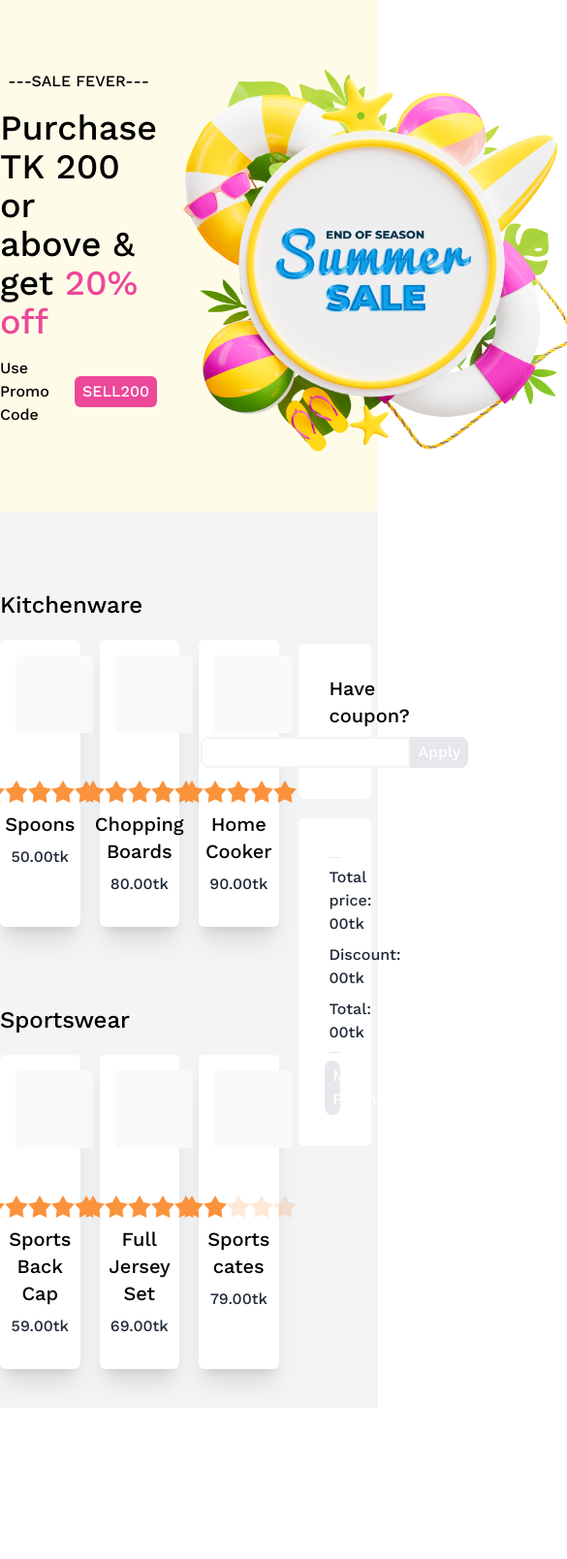
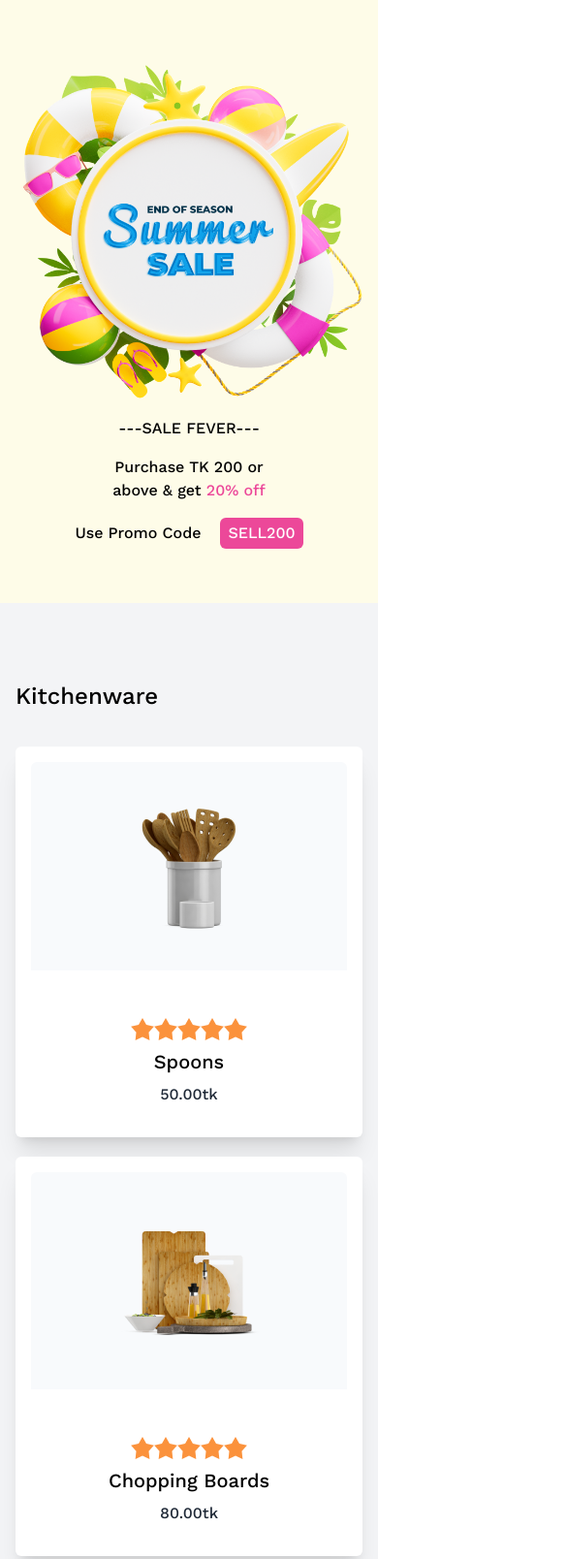
Before and after one commit to Archa-Amrita/summer_sale, a plain HTML site: page index.html in a window 390 px wide. Shown: the top 1608 px of the page at 97% size, 585 px wide, since content can reach past the window. Before the commit the page ends 1452 px from the top, so only its background shows below. Drawn offline with nearby package versions, Linux system fonts and the light colour scheme.

Commit message:
js updated

```diff
--- a/index.html
+++ b/index.html
@@ -21,29 +21,30 @@
 <body class="bg-white">
     <!-- Banner section -->
     <header class=" bg-yellow-50">
-        <div class="container mx-auto flex justify-evenly items-center pt-10 pb-10">
+        <div class="container lg:mx-auto lg:flex lg:justify-evenly lg:items-center lg:flex-row-reverse pt-10 pb-10">
+            <img src="images/Summer 1.png" class="lg:max-w-md rounded-lg" />
             <div class="text-black">
                 <p class="text-center pb-4">---SALE FEVER---</p>
-                <h1 class="text-4xl pb-4">Purchase TK 200 or <br> above & get <span class="text-pink-500">20% off</span>
+                <h1 class="lg:text-4xl pb-4 text-center">Purchase TK 200 or <br> above & get <span class="text-pink-500">20% off</span>
                 </h1>
                 <div class="flex justify-center items-center gap-5 pb-4">
                     <p class="font-medium">Use Promo Code</p>
                     <button class="rounded-md bg-pink-500 p-1 pl-2 pr-2 text-white">SELL200</button>
                 </div>
             </div>
-            <img src="images/Summer 1.png" class="max-w-md rounded-lg" />
+            <!-- <img src="images/Summer 1.png" class="sm:hidden max-w-md rounded-lg lg:" /> -->
         </div>
     </header>
     <!-- Main section -->
     <main class="bg-gray-100">
         <div class="container mx-auto">
-            <div class="grid grid-cols-4 pt-10 gap-5">
+            <div class="grid lg:grid-cols-4 grid-cols-1 pt-10 gap-5">
                 <!-- Product section -->
-                <div class="col-span-3">
+                <div class="lg:col-span-3">
                     <!-- Kitchenware -->
                     <section class="pt-10">
-                        <h1 class="text-2xl font-normal text-black pb-5">Kitchenware</h1>
-                        <div class="grid grid-cols-3 gap-5 pb-10">
+                        <h1 class="text-2xl font-normal text-black pb-5 px-4 lg:px-0">Kitchenware</h1>
+                        <div class="grid lg:grid-cols-3 grid-cols-1 gap-5 pb-10 mx-4 my-4 lg:m-0">
                             <div id="k-accessory1" class="card col-span-1 bg-white shadow-xl rounded-md">
                                 <figure class="p-10 bg-slate-50 m-4">
                                     <img src="images/prod1.png" alt="" class="" />
@@ -61,7 +62,7 @@
                                     <p><span id="k-price-1">50.00</span>tk</p>
                                 </div>
                             </div>
-                            <div id="k-accessory2"  class="card col-span-1 bg-white shadow-xl rounded-md">
+                            <div id="k-accessory2" class="card col-span-1 bg-white shadow-xl rounded-md">
                                 <figure class="p-10 bg-slate-50 m-4">
                                     <img src="images/prod2.png" alt="" class="" />
                                 </figure>
@@ -78,7 +79,7 @@
                                     <p id="k-price-2"><span>80.00</span>tk</p>
                                 </div>
                             </div>
-                            <div id="k-accessory3"  class="card col-span-1 bg-white shadow-xl rounded-md">
+                            <div id="k-accessory3" class="card col-span-1 bg-white shadow-xl rounded-md">
                                 <figure class="p-10 bg-slate-50 m-4">
                                     <img src="images/prod3.png" alt="" class="" />
                                 </figure>
@@ -99,8 +100,8 @@
                     </section>
                     <!-- Sportswear -->
                     <section class="pt-10">
-                        <h1 class="text-2xl font-normal text-black pb-5">Sportswear</h1>
-                        <div class="grid grid-cols-3 gap-5 pb-10">
+                        <h1 class="text-2xl font-normal text-black pb-5 px-4 lg:px-0">Sportswear</h1>
+                        <div class="grid lg:grid-cols-3 grid-cols-1 gap-5 pb-10 mx-4 my-4 lg:m-0">
                             <div class="card col-span-1 bg-white shadow-xl rounded-md">
                                 <figure class="p-10 bg-slate-50 m-4">
                                     <img src="images/prod4.png" alt="" class="" />
@@ -213,20 +214,21 @@
                     </section> -->
                 </div>
                 <!-- Cart section -->
-                <div class="col-span-1 pt-24">
-                    <div class="card w-11/12  bg-white rounded-md">
+                <div class="lg:col-span-1 pt-24">
+                    <div class="card lg:w-11/12 mx-4 my-4 lg:m-0 bg-white rounded-md">
                         <div class="card-body">
                             <h2 class="card-title text-black font-normal">Have coupon?</h2>
                             <div class="flex justify-center items-center">
                                 <input id="coupon-text" type="text"
                                     class="bg-white rounded-tl-lg rounded-bl-lg border-gray-100 border-x-2 border-t-2 border-b-2 h-8 ">
                                 <div class="card-actions justify-end">
-                                    <button onclick="discountCalculation()" id="coupon-btn" class="rounded-tr-lg rounded-br-lg bg-gray-200 p-1 pl-2 pr-2 text-white btn-disabled">Apply</button>
+                                    <button onclick="discountCalculation()" id="coupon-btn"
+                                        class="rounded-tr-lg rounded-br-lg bg-gray-200 p-1 pl-2 pr-2 text-white btn-disabled">Apply</button>
                                 </div>
                             </div>
                         </div>
                     </div>
-                    <div class="card w-11/12  bg-white mt-5 rounded-md">
+                    <div class="card lg:w-11/12 mx-4 my-4 lg:m-0 bg-white mt-5 rounded-md">
                         <div class="card-body">
                             <p id="cart-items"></p>
                             <hr>
@@ -235,13 +237,30 @@
                             <p>Total: <span id="after-discount">00</span>tk</p>
                             <hr>
                             <div class="card-actions justify-end">
-                                <button onclick="purchase()" id="purchase-btn" class="rounded-lg bg-gray-200 p-1 pl-2 pr-2 text-white w-full btn-disabled">Make Purchase</button>
+                                <button onclick="my_modal_1.showModal()" id="purchase-btn"
+                                    class="rounded-lg bg-gray-200 p-1 pl-2 pr-2 text-white w-full btn-disabled">Make
+                                    Purchase</button>
                             </div>
                         </div>
                     </div>
                 </div>
             </div>
         </div>
+        <dialog id="my_modal_1" class="modal bg-white">
+            <div class="modal-box bg-white items-center">
+                <div class="grid grid-cols-1 w-full justify-items-center ">
+                    <img src="images/congo.png" alt="">
+                    <h3 class="font-bold text-lg">Congratulations!</h3>
+                    <p class="py-4">Your Purchase the product</p>
+                </div>
+                <div class="modal-action justify-center">
+                    <form method="dialog">
+                        <!-- if there is a button in form, it will close the modal -->
+                        <button onclick="clean()" class="btn bg-pink-500 text-white border-none rounded-md">Go To Home</button>
+                    </form>
+                </div>
+            </div>
+        </dialog>
     </main>
     <script src="script.js"></script>
 </body>
--- a/script.js
+++ b/script.js
@@ -50,7 +50,7 @@ function finalPrice(price4) {
 var totalPrice = 0;
 function total(price) {
     totalPrice += price;
-    if(totalPrice >= 200){
+    if (totalPrice >= 200) {
         const cpnbtn = document.getElementById('coupon-btn');
         cpnbtn.classList.remove('btn-disabled');
         cpnbtn.classList.remove('bg-gray-200');
@@ -59,7 +59,7 @@ function total(price) {
     priceTotal(totalPrice);
     finalPrice(totalPrice);
 }
-function discountCalculation () {
+function discountCalculation() {
     const discountField = document.getElementById('coupon-text');
     const discountFieldValue = discountField.value;
     // Discounted final price
@@ -74,27 +74,30 @@ function discountCalculation () {
         const ptotal = document.getElementById('discount');
         const ptotaldisc = (totalPrice * 20) / 100;
         ptotal.innerText = ptotaldisc;
-        console.log(ptotaldisc);
         return ptotaldisc;
     }
-    if(discountFieldValue === 'SELL200'){
-        console.log(discountFieldValue);
+    if (discountFieldValue === 'SELL200') {
         const myDiscount = discount();
         const myPayment = finalPrice(totalPrice);
     }
-    else{
+    else {
         alert("Wrong code!!");
     }
 }
-// Make Purchase button
+// enable Purchase button
 function purchaseEnable(price) {
-    if(price > 0){
+    if (price > 0) {
         const cpnbtn = document.getElementById('purchase-btn');
         cpnbtn.classList.remove('btn-disabled');
         cpnbtn.classList.remove('bg-gray-200');
         cpnbtn.classList.add('bg-pink-500');
     }
 }
-function purchase(){
-
+//reset all field
+function clean() {
+    totalPrice = 0;
+    document.getElementById('cart-items').innerHTML = '';
+    document.getElementById("total-price").innerText = '00';
+    document.getElementById('discount').innerHTML = '00';
+    document.getElementById("after-discount").innerHTML = '00';
 }
```
